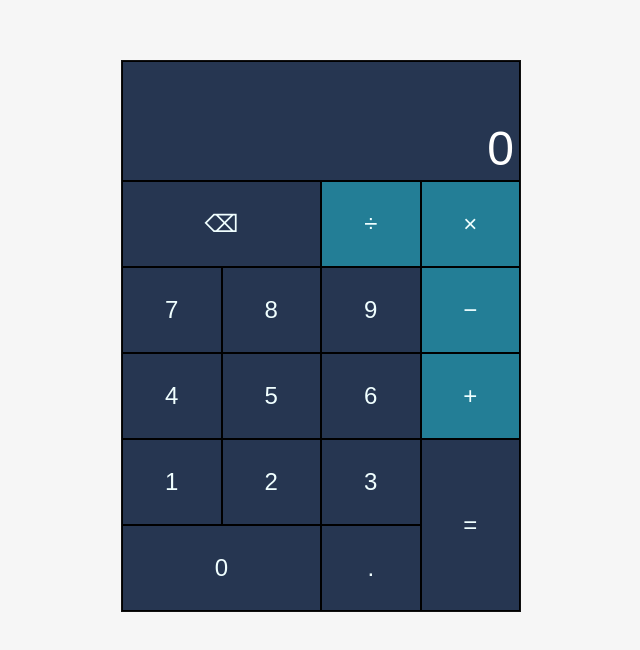
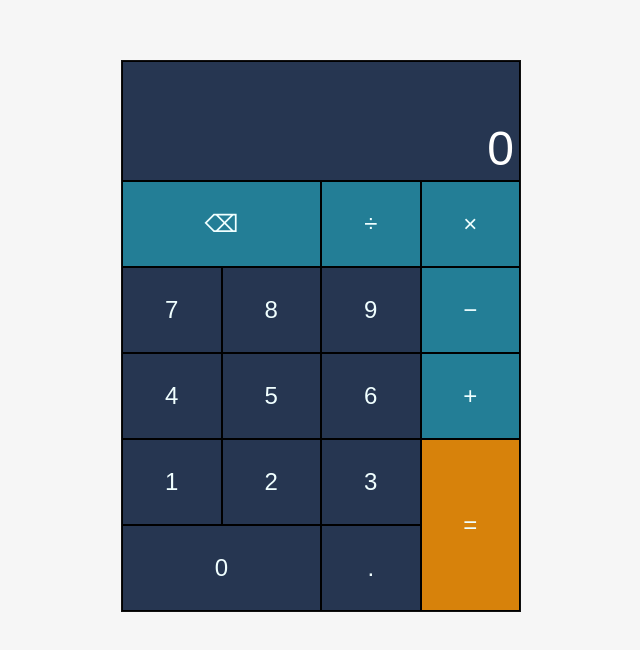
Before and after one commit to AlexHc30/Calculator, a plain HTML site: page index.html in a window 1280 px wide. Shown: the part 140-790 px from the top of the page, without its empty margins (319-959 px from the left). Drawn offline with Linux system fonts and the light colour scheme.

Commit message:
Change clear button background color

```diff
--- a/style.css
+++ b/style.css
@@ -48,8 +48,12 @@ body {
     grid-template-rows: repeat(5, 1fr);
 }
 
-.operators {
+.operators, .clear {
     background-color: #237E96;
+}
+
+.equals {
+    background-color: #d7820b;
 }
 
 .clear {
```
